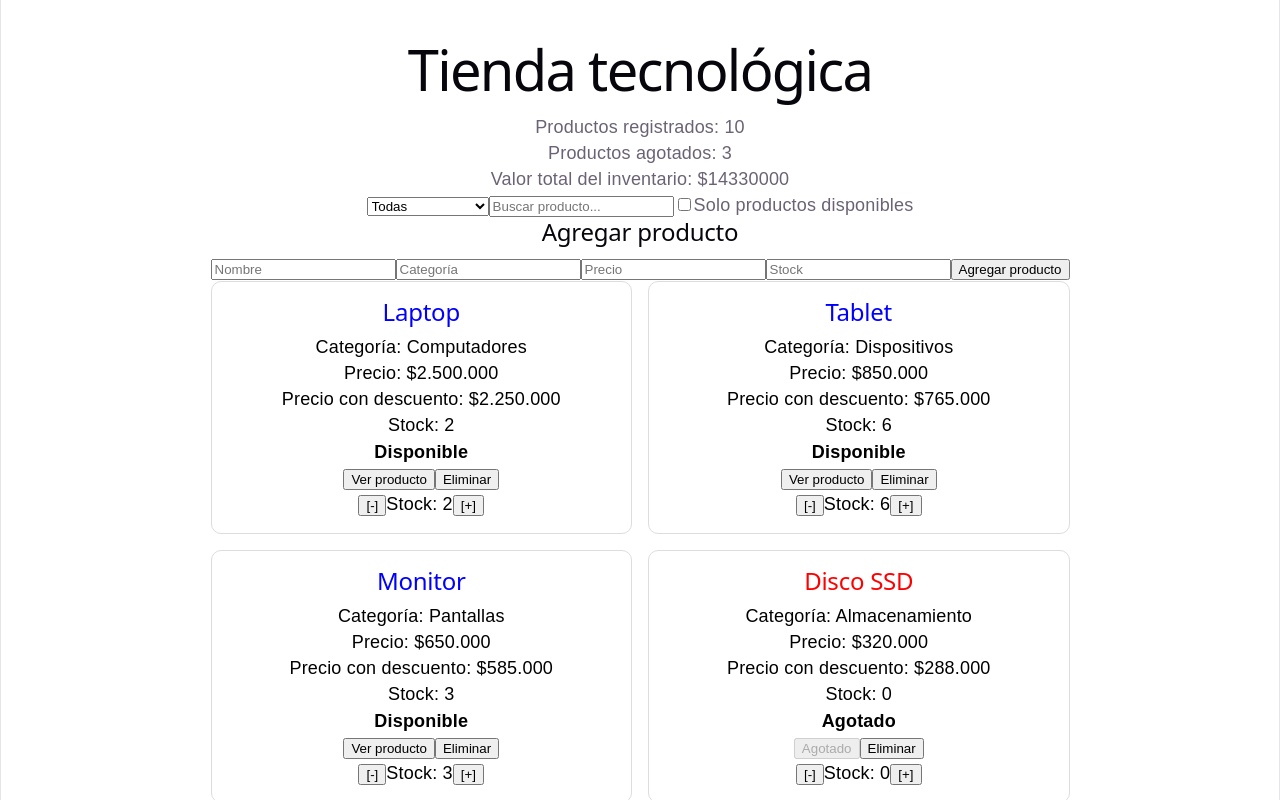
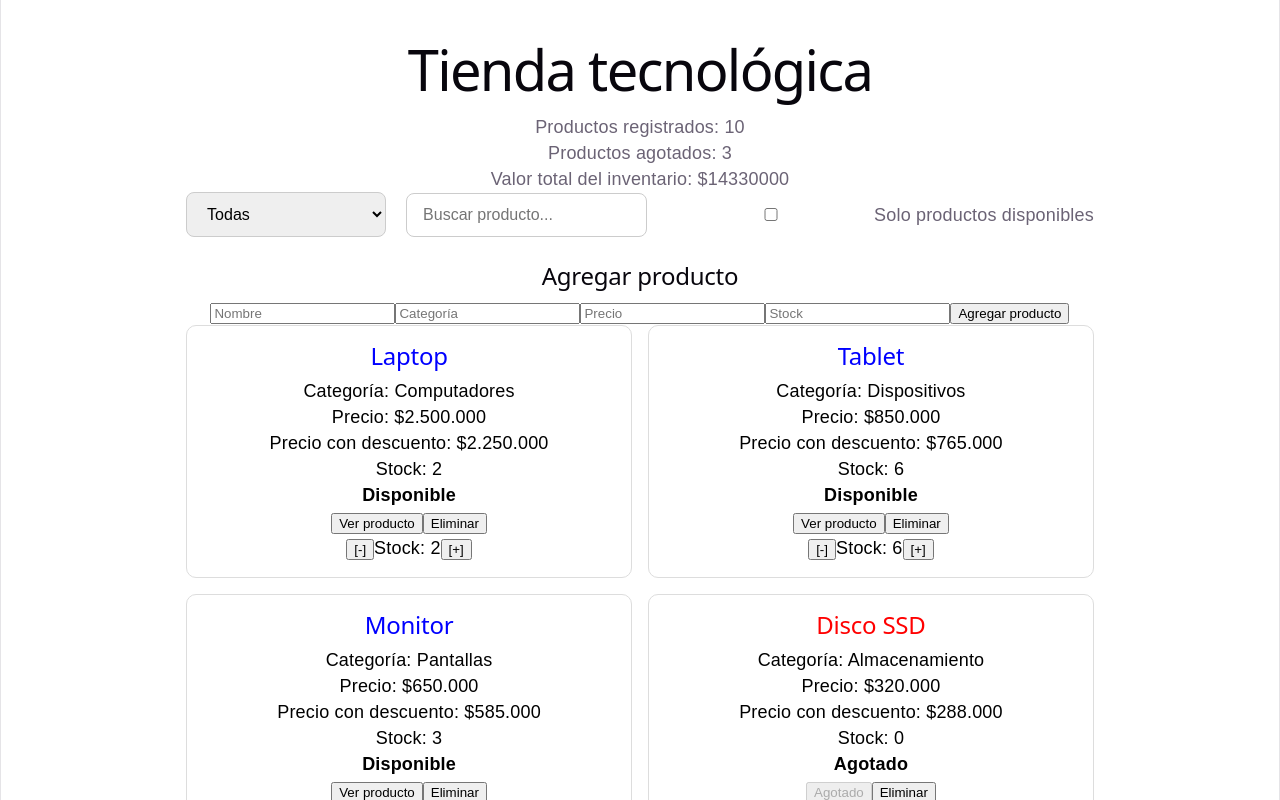
Before and after one commit to ireguisara09/react-js-ficha-3409609-Sara-Iregui, a React (Vite) app in the folder tienda-react/: page / in a window 1280 px wide. Shown: the top 800 px of the page. Built offline with nearby package versions, Linux system fonts and the light colour scheme.

Commit message:
modificacion de estilos en los filtros

```diff
--- a/tienda-react/src/App.css
+++ b/tienda-react/src/App.css
@@ -19,7 +19,26 @@
   background: white;
 }
 
+/* ===== Filtros ===== */
+
+.filtros {
+  display: flex;
+  gap: 20px;
+  align-items: center;
+  margin-bottom: 25px;
+}
+
+.filtros input,
+.filtros select {
+  padding: 12px 16px;
+  font-size: 16px;
+  min-width: 200px;
+  border: 1px solid #ccc;
+  border-radius: 8px;
+}
+
 /* ===== Responsive ===== */
+
 @media (max-width: 600px) {
   .filtros {
     flex-direction: column;
```
